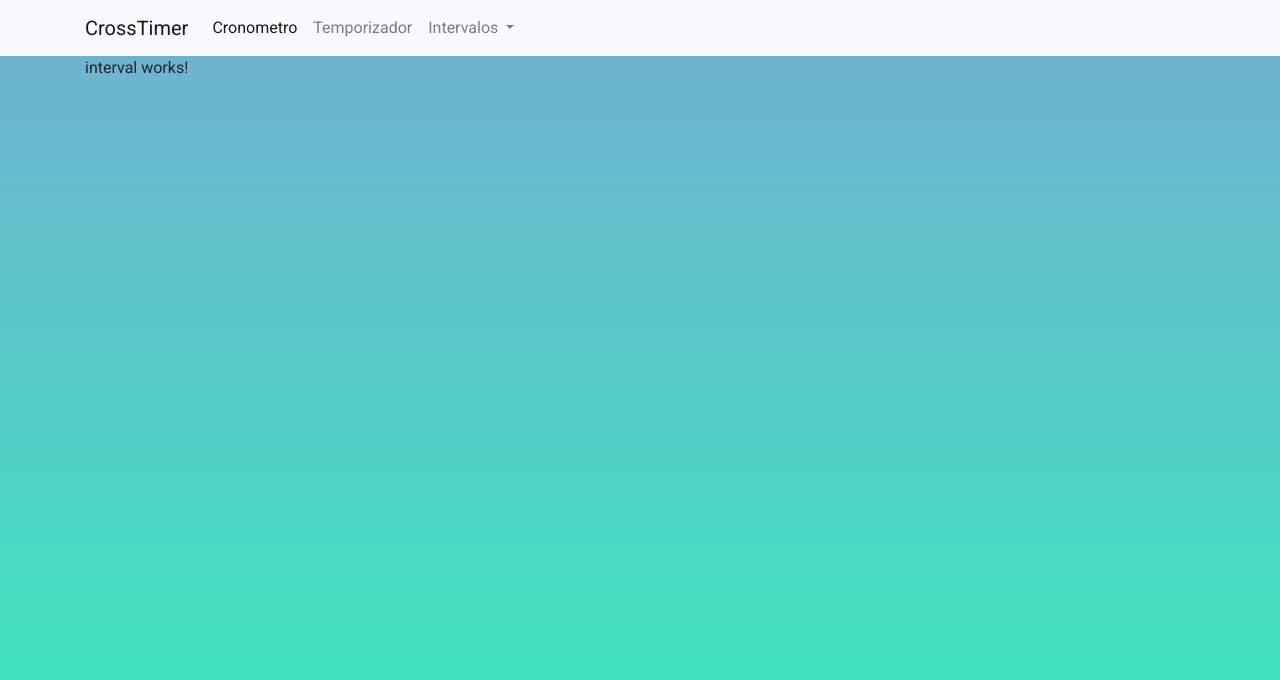
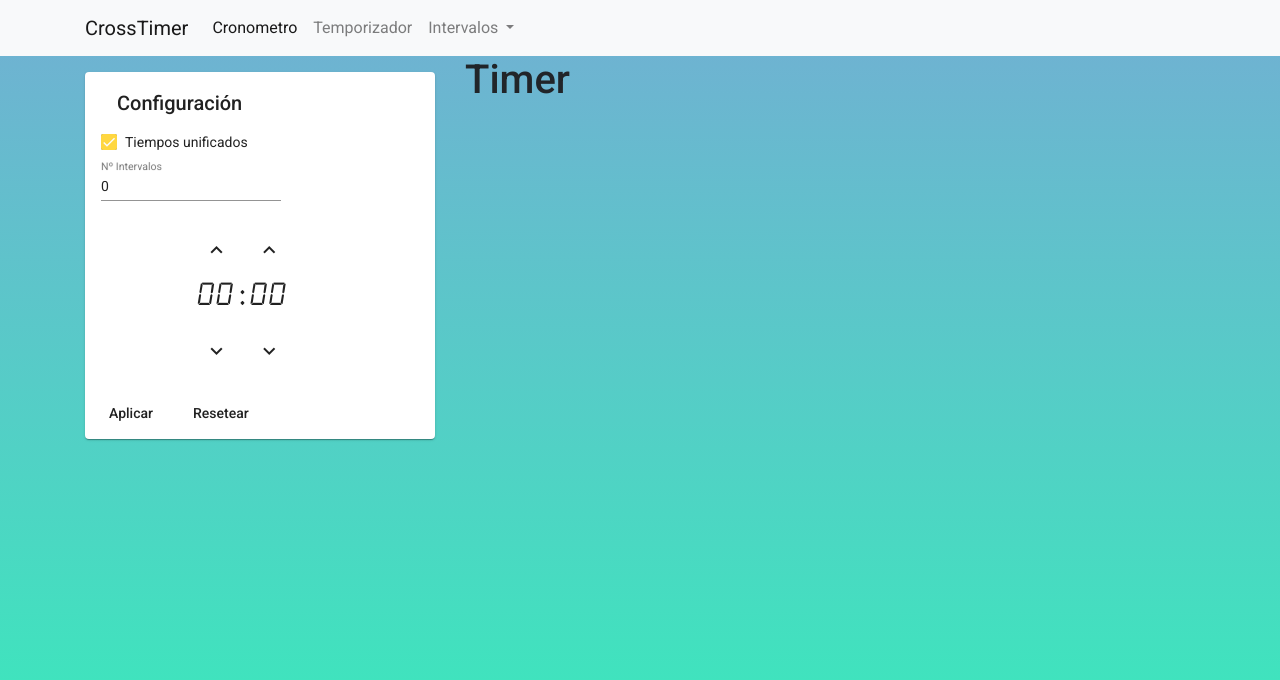
Before and after one commit to alvarormn/crossTimer, an Angular app: page /interval in a window 1280 px wide. Shown: the top 680 px of the page. Built offline with nearby package versions, Linux system fonts and the light colour scheme.

Commit message:
free interval set componet

```diff
--- a/src/app/components/emon/emon.component.html
+++ b/src/app/components/emon/emon.component.html
@@ -3,7 +3,6 @@
     <mat-card class="main">
       <mat-card-header>
         <mat-card-title>Configuración</mat-card-title>
-        <mat-card-subtitle>Dog Breed</mat-card-subtitle>
       </mat-card-header>
       <hr class="my-4-fix-top">
       <mat-card-content>
--- a/src/app/components/interval/interval.component.css
+++ b/src/app/components/interval/interval.component.css
@@ -0,0 +1,9 @@
+.main{
+  margin-top: 1em;
+}
+
+.time{
+  text-align: center;
+  font-size: 2rem;
+  font-family: alarm_clockregular;
+}
--- a/src/app/components/interval/interval.component.html
+++ b/src/app/components/interval/interval.component.html
@@ -1 +1,125 @@
-<p>interval works!</p>
+<div class="row">
+  <div class="col-lg-4">
+    <mat-card class="main">
+      <mat-card-header>
+        <mat-card-title>Configuración</mat-card-title>
+      </mat-card-header>
+      <mat-card-content>
+        <mat-checkbox
+        class="example-margin"
+        [(ngModel)]="interval.sameTime"
+        [(indeterminate)]="indeterminate"
+        [labelPosition]="labelPosition"
+        [disabled]="disabled">
+          Tiempos unificados
+        </mat-checkbox>
+        <mat-form-field>
+          <mat-label>
+            Nº Intervalos
+          </mat-label>
+          <input matInput type="number" [(ngModel)]="interval.intervals">
+        </mat-form-field>
+        <div class="col-sm-6 offset-sm-3 time">
+          <table id="tableTime">
+            <tr>
+              <td>
+                <button mat-icon-button (click)="addMins()">
+                  <mat-icon>keyboard_arrow_up</mat-icon>
+                </button>
+              </td>
+              <td></td>
+              <td>
+                <button mat-icon-button (click)="addSecs()">
+                  <mat-icon>keyboard_arrow_up</mat-icon>
+                </button>
+              </td>
+            </tr>
+            <tr>
+              <td>{{ minDisplay }}</td>
+              <td>:</td>
+              <td>{{ secDisplay  }}</td>
+            </tr>
+            <tr>
+              <td>
+                <button mat-icon-button (click)="subtractMins()">
+                  <mat-icon>keyboard_arrow_down</mat-icon>
+                </button>
+              </td>
+              <td></td>
+              <td>
+                <button mat-icon-button (click)="subtractSecs()">
+                  <mat-icon>keyboard_arrow_down</mat-icon>
+                </button>
+              </td>
+            </tr>
+          </table>
+        </div>
+
+        <!--form [formGroup]="checkoutForm">
+          <mat-checkbox
+          class="example-margin"
+          [(ngModel)]="checked"
+          [(indeterminate)]="indeterminate"
+          [labelPosition]="labelPosition"
+          [disabled]="disabled">
+            Tiempos unificados
+          </mat-checkbox>
+          <mat-form-field>
+            <mat-label>
+              Nº Intervalos
+            </mat-label>
+            <input matInput type="number" formControlName="intervals">
+          </mat-form-field>
+          <div class="row">
+            <div class="col-sm-6 offset-sm-3 time">
+              <table id="tableTime">
+                <tr>
+                  <td>
+                    <button mat-icon-button (click)="addMins()">
+                      <mat-icon>keyboard_arrow_up</mat-icon>
+                    </button>
+                  </td>
+                  <td></td>
+                  <td>
+                    <button mat-icon-button (click)="addSecs()">
+                      <mat-icon>keyboard_arrow_up</mat-icon>
+                    </button>
+                  </td>
+                </tr>
+                <tr>
+                  <td>{{ minDisplay }}</td>
+                  <td>:</td>
+                  <td>{{ secDisplay  }}</td>
+                </tr>
+                <tr>
+                  <td>
+                    <button mat-icon-button (click)="subtractMins()">
+                      <mat-icon>keyboard_arrow_down</mat-icon>
+                    </button>
+                  </td>
+                  <td></td>
+                  <td>
+                    <button mat-icon-button (click)="subtractSecs()">
+                      <mat-icon>keyboard_arrow_down</mat-icon>
+                    </button>
+                  </td>
+                </tr>
+              </table>
+            </div>
+          </div>
+        </form-->
+
+
+      </mat-card-content>
+      <mat-card-actions>
+        <button mat-button>Aplicar</button>
+        <button mat-button>Resetear</button>
+      </mat-card-actions>
+    </mat-card>
+
+  </div>
+  <div class="col-lg-8">
+    <h1>Timer</h1>
+    <h4></h4>
+  </div>
+</div>
--- a/src/app/components/interval/interval.component.ts
+++ b/src/app/components/interval/interval.component.ts
@@ -1,4 +1,6 @@
 import { Component, OnInit } from '@angular/core';
+
+import { Interval } from '../../models/setInterval/setInterval';
 
 @Component({
   selector: 'app-interval',
@@ -6,10 +8,56 @@ import { Component, OnInit } from '@angular/core';
   styleUrls: ['./interval.component.css']
 })
 export class IntervalComponent implements OnInit {
+  interval:Interval;
+  minDisplay: string = '00';
+  secDisplay: string = '00';
+  indeterminate = false;
+  labelPosition: 'before';
+  disabled = false;
 
-  constructor() { }
+  constructor(
+
+  ) {
+    this.interval = new Interval(true,0,0,0);
+  }
 
   ngOnInit(): void {
   }
 
+
+  addSecs(){
+    if (++this.interval.sec > 59) {
+      this.interval.sec = 0
+    }
+    this.secDisplay = this.join(this.interval.sec);
+  }
+  subtractSecs(){
+    if (--this.interval.sec < 0) {
+      this.interval.sec = 59
+    }
+    this.secDisplay = this.join(this.interval.sec);
+  }
+
+  addMins(){
+    if (++this.interval.min > 59) {
+      this.interval.min = 0
+    }
+    this.minDisplay = this.join(this.interval.min);
+  }
+  subtractMins(){
+    if (--this.interval.min < 0) {
+      this.interval.min = 59
+    }
+    this.minDisplay = this.join(this.interval.min);
+  }
+
+
+  join(a){
+    if (a.toString().length == 1) {
+      return '0' + a;
+    } else if(a.toString().length > 1) {
+      return a;
+    }
+  }
+
 }
--- /dev/null
+++ b/src/app/models/setInterval/setInterval.ts
@@ -0,0 +1,8 @@
+export class Interval{
+  constructor(
+    public sameTime: boolean,
+    public intervals: number,
+    public min: number,
+    public sec: number
+  ){}
+}
```
Also changed, not shown: src/app/app.module.ts (+7 -2 lines).
